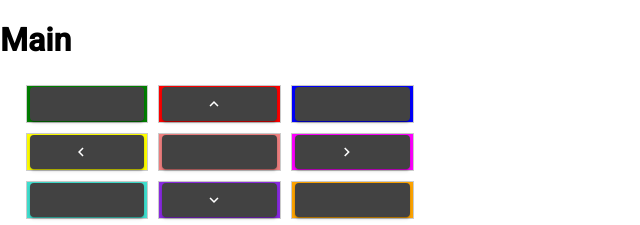
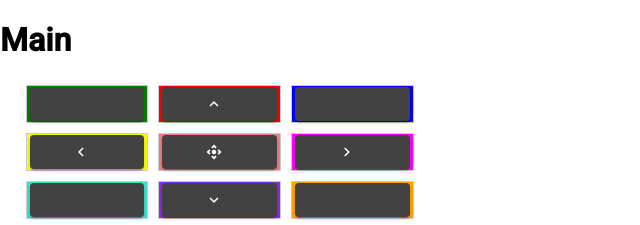
Before and after one commit to Real-VeerSandhu/Grid-Picture-Uploader, an Angular app: page / in a window 1280 px wide. Shown: the top 225 px of the page, without its empty margins (0-640 px from the left). Built offline with nearby package versions, Linux system fonts and the light colour scheme.

Commit message:
add control_camera

```diff
--- a/src/app/app.component.html
+++ b/src/app/app.component.html
@@ -29,7 +29,9 @@
   </div>
 
   <div class="cell" style="background-color: lightcoral">
-    <button mat-raised-button matTooltip="dashboard" class="cell-button" (click)="logName('dashboard')"></button>
+    <button mat-raised-button matTooltip="dashboard" class="cell-button" (click)="logName('dashboard')">
+      <mat-icon>control_camera</mat-icon>
+    </button>
 
   </div>
 
```
